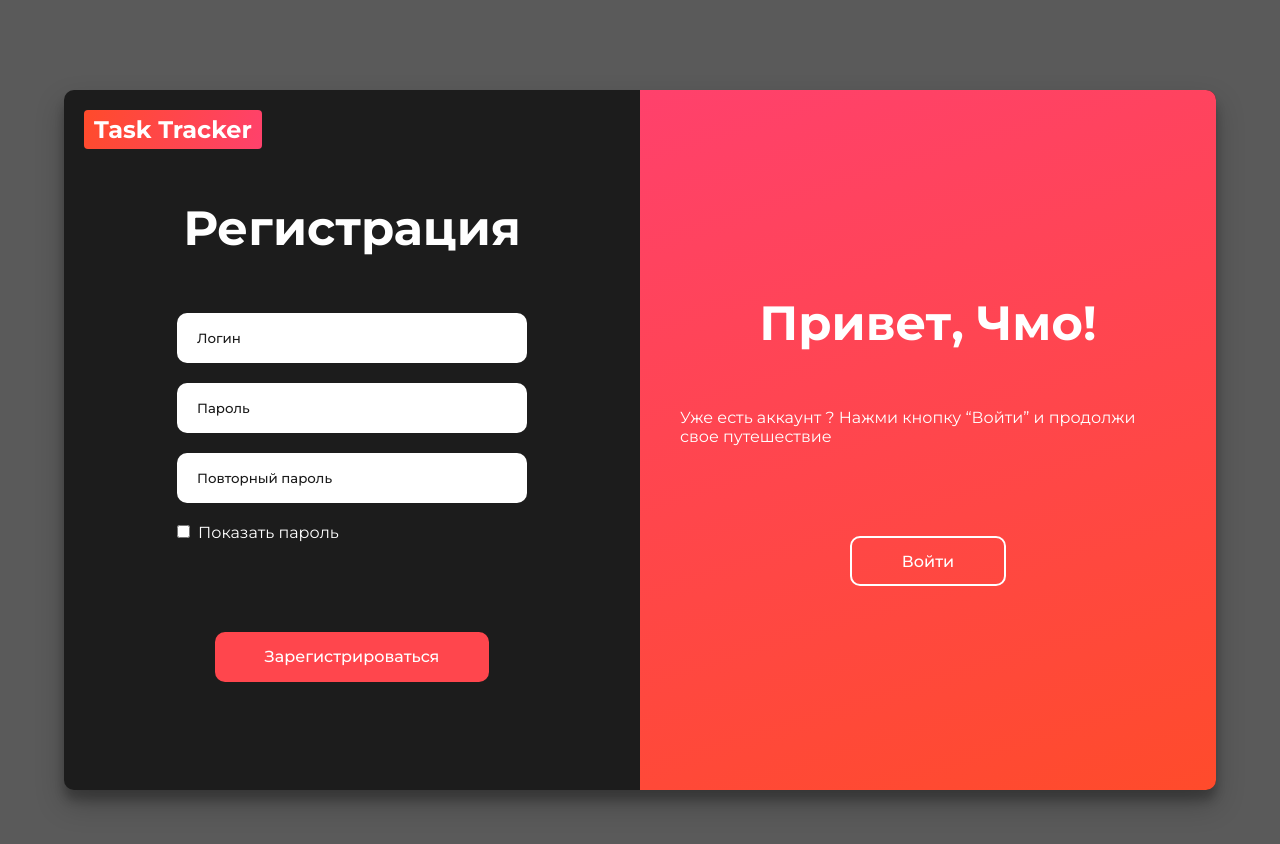
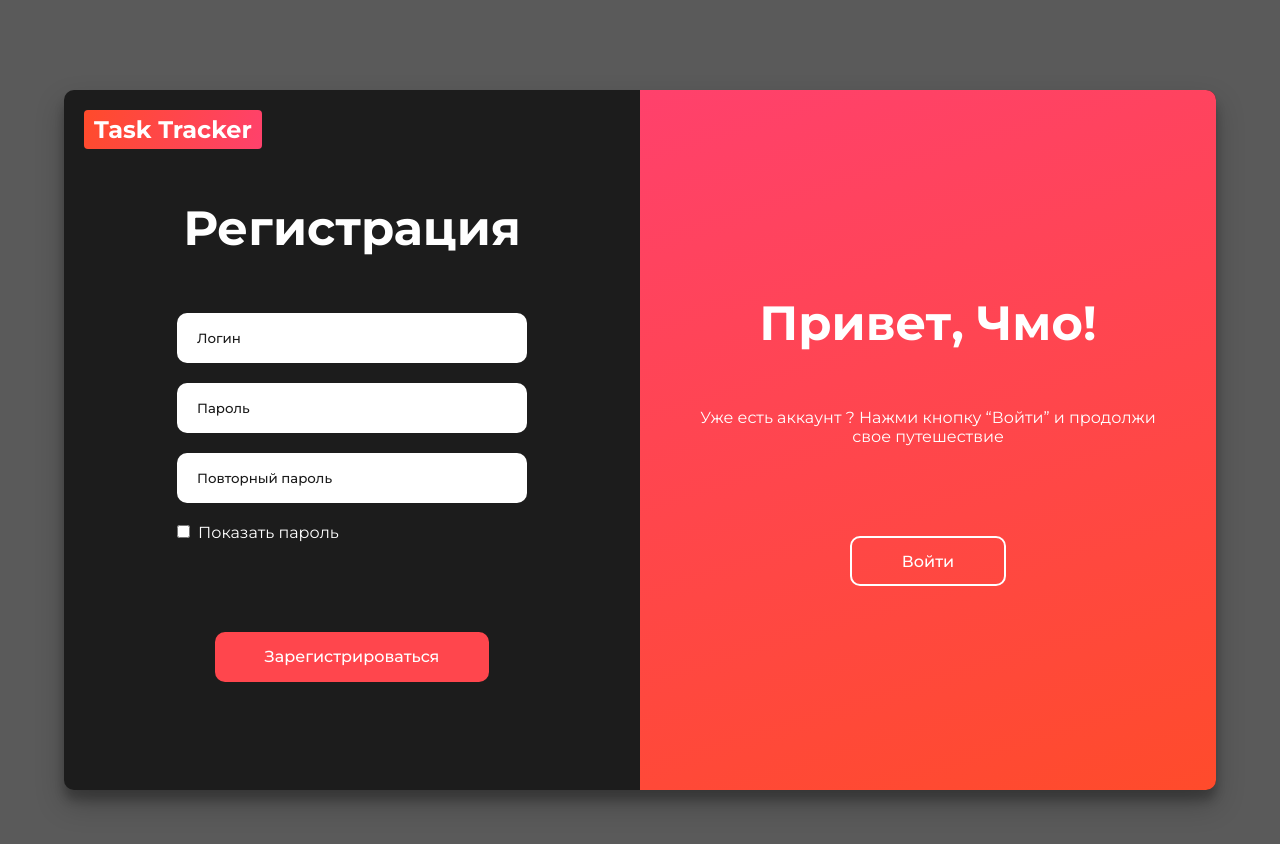
Before and after one commit to bblsi/TaskTracker, a React (Vite) app: page / in a window 1280 px wide. Shown: the top 844 px of the page. Built offline with nearby package versions, Linux system fonts and the light colour scheme.

Commit message:
debug1 commit

```diff
--- a/src/components/crudPage/crudPage.css
+++ b/src/components/crudPage/crudPage.css
@@ -80,6 +80,11 @@
     background: -webkit-linear-gradient(107deg, rgba(255,75,43,1) 0%, rgba(255,65,108,1) 100%);
 }
 
+.form-description {
+    font-weight: 16px;
+    text-align: center;
+}
+
 @media screen and (max-width: 948px) {
     .left-form,
     .right-side {
```
